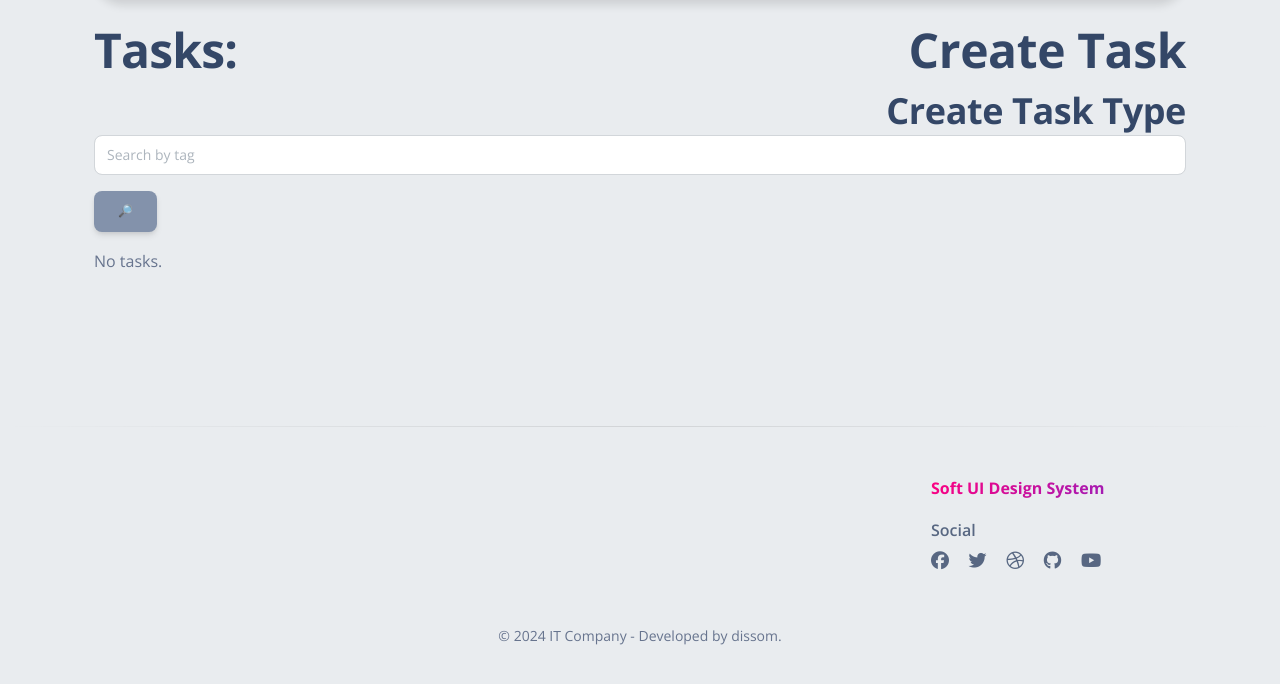
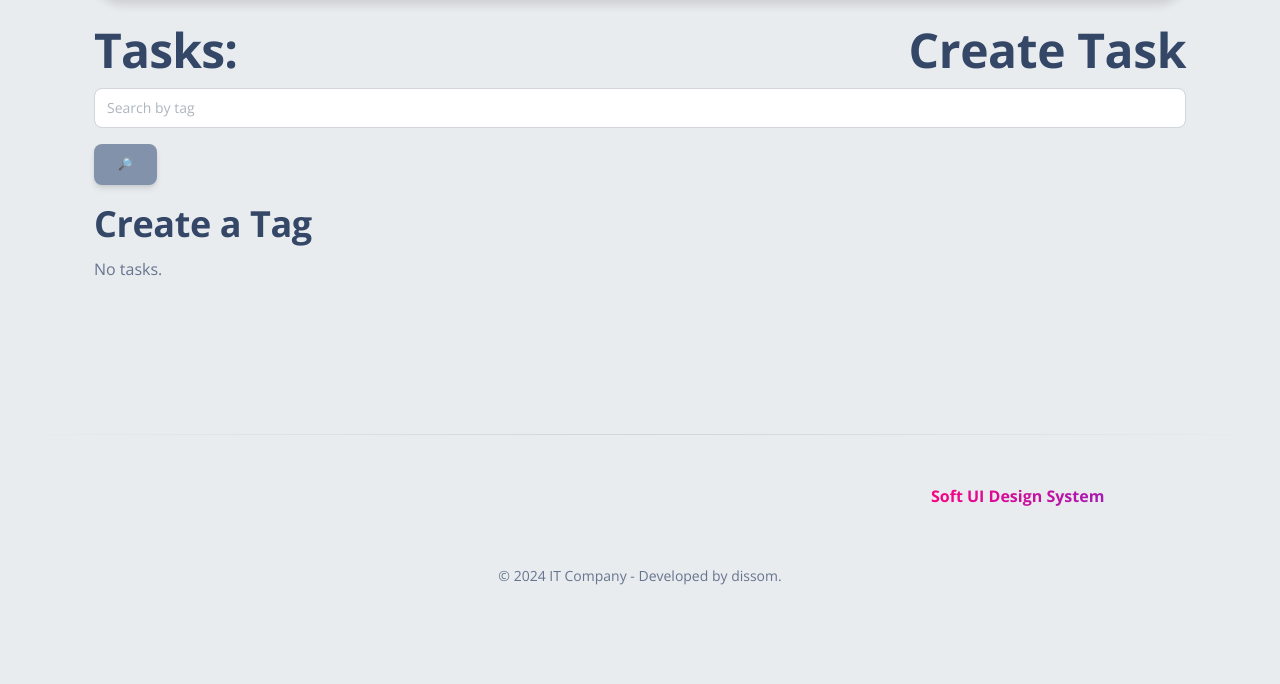
Before and after one commit to dissom/IT-Company-Task-Manager, a Django app: page /tasks/ in a window 1280 px wide. Shown: the part 73-757 px from the top of the page. Run offline with Django 4.2, Linux system fonts and the light colour scheme; the visitor is signed in with stand-in values (Sample User, id 1); data that the repository does not hold is empty; some libraries are stand-ins or nearby versions.

Commit message:
delete task type creation page

```diff
--- a/templates/includes/footer_background.html
+++ b/templates/includes/footer_background.html
@@ -7,30 +7,6 @@
       <div class="col-md-3 mb-4 ms-auto">
         <div>
           <h6 class="text-gradient text-primary font-weight-bolder">Soft UI Design System</h6>
-        </div>
-        <div>
-          <h6 class="mt-3 mb-2 opacity-8">Social</h6>
-          <ul class="d-flex flex-row ms-n3 nav">
-            <li class="nav-item">
-              <a class="nav-link pe-1" href="https://www.facebook.com/CreativeTim/" target="_blank"><i class="fab fa-facebook text-lg opacity-8"></i></a>
-            </li>
-
-            <li class="nav-item">
-              <a class="nav-link pe-1" href="https://twitter.com/creativetim" target="_blank"><i class="fab fa-twitter text-lg opacity-8"></i></a>
-            </li>
-
-            <li class="nav-item">
-              <a class="nav-link pe-1" href="https://dribbble.com/creativetim" target="_blank"><i class="fab fa-dribbble text-lg opacity-8"></i></a>
-            </li>
-
-            <li class="nav-item">
-              <a class="nav-link pe-1" href="https://github.com/creativetimofficial" target="_blank"><i class="fab fa-github text-lg opacity-8"></i></a>
-            </li>
-
-            <li class="nav-item">
-              <a class="nav-link pe-1" href="https://www.youtube.com/channel/UCVyTG4sCw-rOvB9oHkzZD1w" target="_blank"><i class="fab fa-youtube text-lg opacity-8"></i></a>
-            </li>
-          </ul>
         </div>
       </div>
 
--- a/templates/manager/tasks_list.html
+++ b/templates/manager/tasks_list.html
@@ -15,11 +15,11 @@
     <div class="container">
       <br /><br /><br />
       <h1>Tasks: <a style="float: right;" href="{% url 'manager:task-create' %}">Create Task</a></h1>
-      <h2><a style="float: right;" href="{% url 'manager:task-type-create' %}">Create Task Type</a></h2>
       <form action="" method="GET" class="form-inline" name="">
         {{ search_form|crispy }}
         <input class="btn btn-secondary" type="submit" value="🔎" />
       </form>
+      <h2><a href="{% url 'manager:tag-create' %}">Create a Tag</a></h2>
       {% if tasks_list %}
         <table class="table">
           <tr>
@@ -28,7 +28,6 @@
             <th>Deadline</th>
             <th>Tags</th>
           </tr>
-          <h2><a href="{% url 'manager:tag-create' %}">Create a Tag</a></h2>
           {% for task in tasks_list %}
             <tr>
               <td>
```
